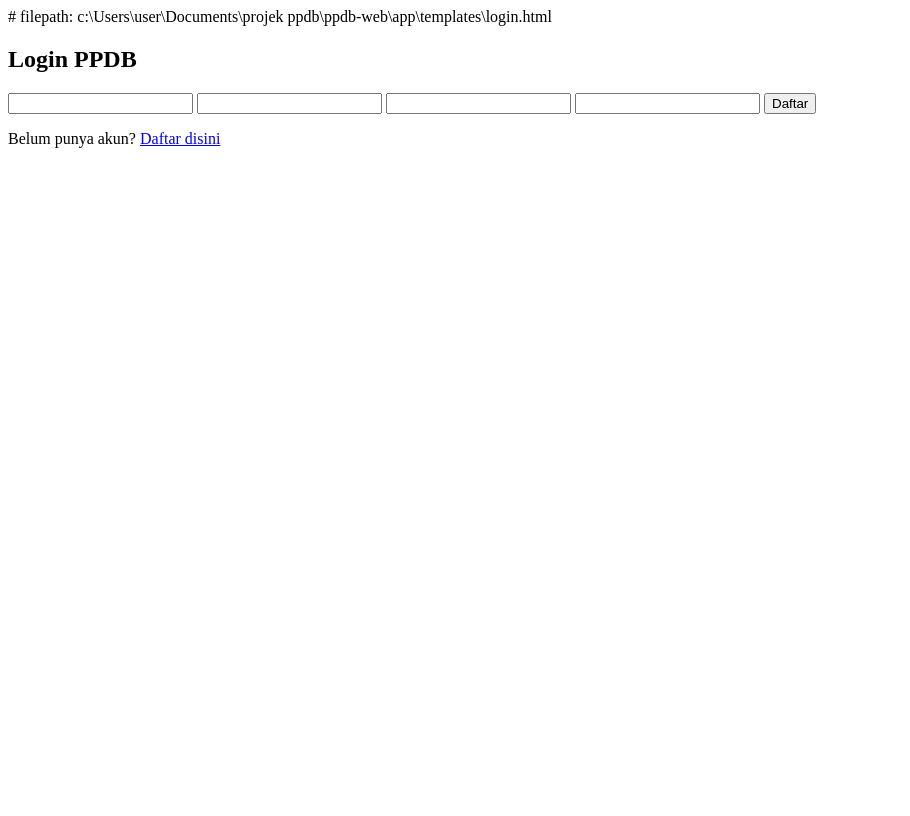
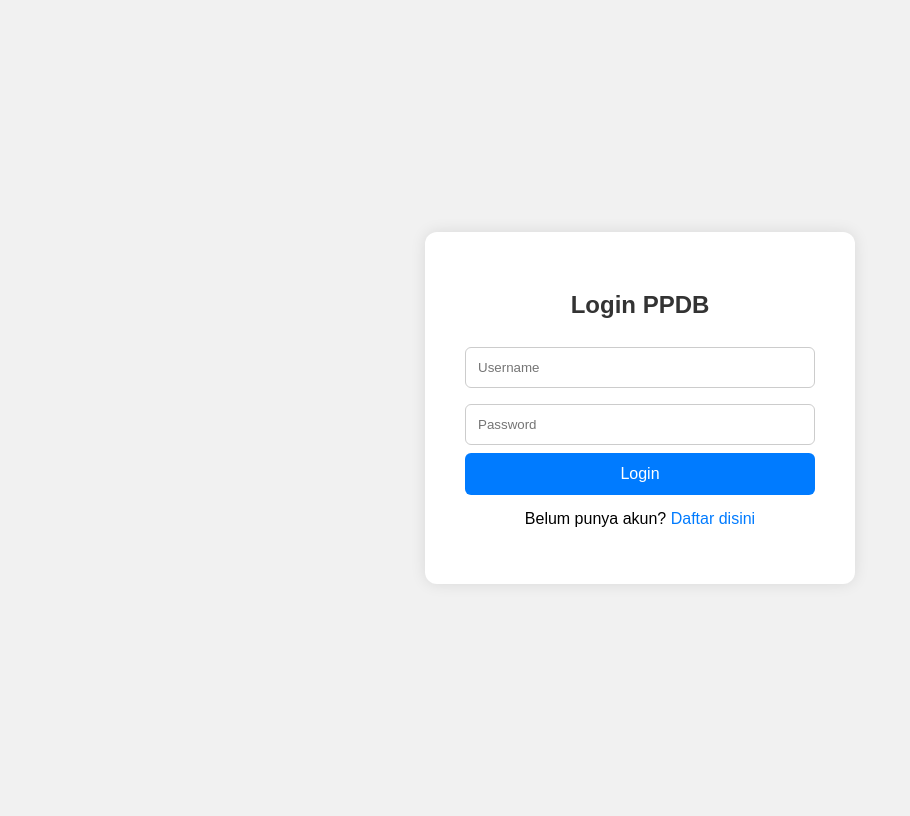
Before and after one commit to irenekrismawati/projek-ppdb, a Flask app: page /login in a window 1280 px wide. Shown: the whole page, without its empty margins (0-910 px from the left). Before the commit the page ends 148 px from the top, so only its background shows below. Run offline with Flask 3, Linux system fonts and the light colour scheme.

Commit message:
Refactor index and login templates: update navigation link, enhance login form structure and styling for improved user experience

```diff
--- a/ppdb-web/app/templates/index.html
+++ b/ppdb-web/app/templates/index.html
@@ -11,7 +11,7 @@
         <h1>Selamat Datang di PPDB Web</h1>
         <nav>
             <ul>
-                <li><a href="{{ url_for('index') }}">Home</a></li>
+                <li><a href="{{ url_for('main_bp.index') }}">Kembali ke Beranda</a></li>
                 <li><a href="{{ url_for('register') }}">Daftar</a></li>
             </ul>
         </nav>
--- a/ppdb-web/app/templates/login.html
+++ b/ppdb-web/app/templates/login.html
@@ -1,8 +1,87 @@
-# filepath: c:\Users\user\Documents\projek ppdb\ppdb-web\app\templates\login.html
 <!DOCTYPE html>
-<html>
+<html lang="id">
 <head>
+    <meta charset="UTF-8">
     <title>Login PPDB</title>
+    <style>
+        body {
+            font-family: Arial, sans-serif;
+            background: #f1f1f1;
+            display: flex;
+            justify-content: center;
+            align-items: center;
+            height: 100vh;
+        }
+
+        .login-box {
+            background: white;
+            padding: 40px;
+            border-radius: 12px;
+            box-shadow: 0 0 15px rgba(0,0,0,0.1);
+            width: 350px;
+        }
+
+        h2 {
+            text-align: center;
+            margin-bottom: 20px;
+            color: #333;
+        }
+
+        input[type="text"],
+        input[type="email"],
+        input[type="password"] {
+            width: 100%;
+            padding: 12px;
+            margin: 8px 0;
+            border: 1px solid #ccc;
+            border-radius: 6px;
+            box-sizing: border-box;
+        }
+
+        button {
+            width: 100%;
+            padding: 12px;
+            background-color: #007bff;
+            color: white;
+            border: none;
+            border-radius: 6px;
+            cursor: pointer;
+            font-size: 16px;
+        }
+
+        button:hover {
+            background-color: #0056b3;
+        }
+
+        .alert {
+            padding: 10px;
+            margin-bottom: 15px;
+            border-radius: 5px;
+            color: white;
+        }
+
+        .alert-success {
+            background-color: #28a745;
+        }
+
+        .alert-danger {
+            background-color: #dc3545;
+        }
+
+        p {
+            text-align: center;
+            margin-top: 15px;
+        }
+
+        a {
+            color: #007bff;
+            text-decoration: none;
+        }
+
+        a:hover {
+            text-decoration: underline;
+        }
+    </style>
 </head>
 <body>
     <div class="login-box">
@@ -18,12 +97,10 @@
             {% endif %}
         {% endwith %}
 
-        <form method="POST" action="/register">
-            <input type="text" name="username" required>
-            <input type="email" name="email" required>
-            <input type="password" name="password" required>
-            <input type="text" name="name">
-            <button type="submit">Daftar</button>
+        <form method="POST" action="/login">
+            <input type="text" name="username" placeholder="Username" required>
+            <input type="password" name="password" placeholder="Password" required>
+            <button type="submit">Login</button>
         </form>
 
         <p>Belum punya akun? <a href="{{ url_for('auth_bp.register') }}">Daftar disini</a></p>
```
